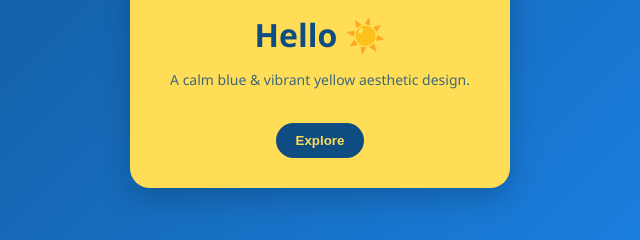
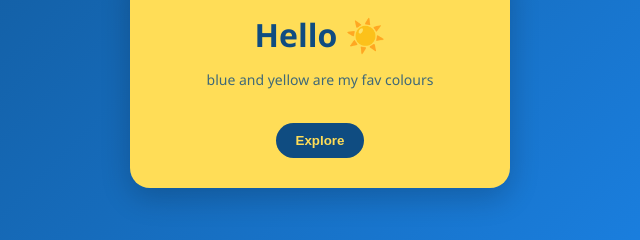
Before and after one commit to kieradcosta/devops8, a plain HTML site: page hehe.html in a window 1280 px wide. Shown: the part 325-565 px from the top of the page, 320-960 px from the left. Drawn offline with Linux system fonts and the light colour scheme.

Commit message:
Update paragraph text in hehe.html

```diff
--- a/hehe.html
+++ b/hehe.html
@@ -61,7 +61,7 @@
 
   <div class="card">
     <h1>Hello ☀️</h1>
-    <p>A calm blue & vibrant yellow aesthetic design.</p>
+    <p>blue and yellow are my fav colours</p>
     <button>Explore</button>
   </div>
 
```
